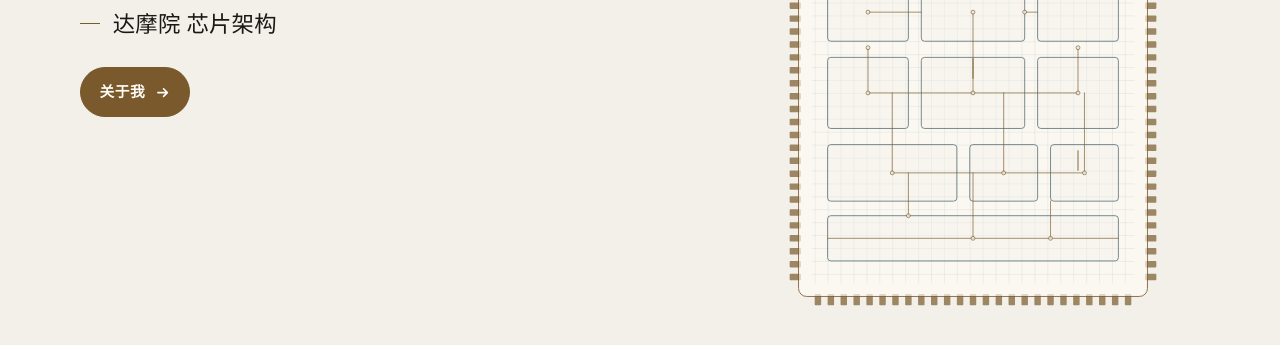
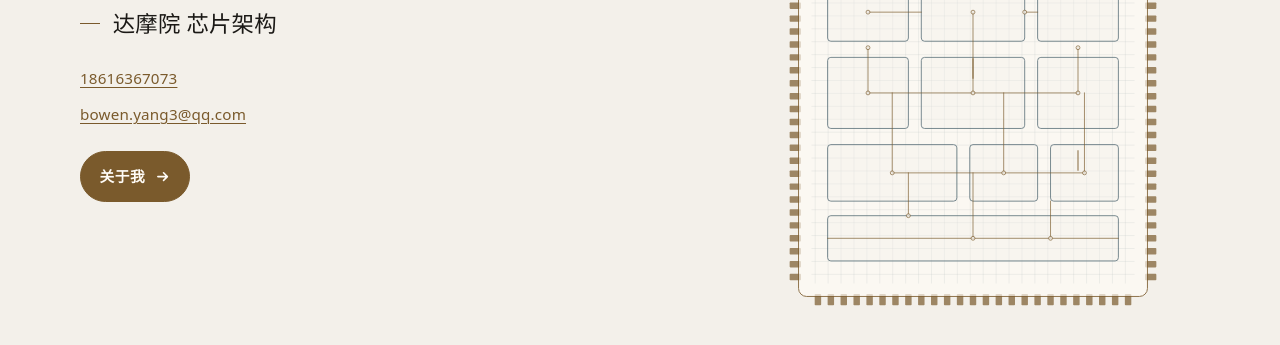
Before and after one commit to Booowennn/bowen-personal-site, a plain HTML site: page index.html in a window 1280 px wide. Shown: the part 119-464 px from the top of the page. Drawn offline with Linux system fonts and the light colour scheme.

Commit message:
Restore authorized contact details on the personal site card

```diff
--- a/index.html
+++ b/index.html
@@ -883,6 +883,8 @@ footer.site p { margin: 0; }
 }
 
   :root { --header-h: 0rem; }
+  .contact-details { display: flex; flex-direction: column; align-items: flex-start; gap: .55rem; margin-top: 1.4rem; color: var(--ink-muted); font-size: .95rem; }
+  .contact-details a { overflow-wrap: anywhere; }
   </style>
   <script>
 
@@ -906,6 +908,10 @@ footer.site p { margin: 0; }
       <div class="hero-copy">
         <h1>杨博文</h1>
         <p class="role">达摩院 芯片架构</p>
+        <div class="contact-details" aria-label="联系方式">
+          <a href="tel:18616367073">18616367073</a>
+          <a href="mailto:bowen.yang3@qq.com">bowen.yang3@qq.com</a>
+        </div>
         <div class="hero-actions">
           <a class="btn" href="#about">关于我
             <svg class="arrow" viewBox="0 0 16 16" aria-hidden="true"><path d="M3 8h10M9 4l4 4-4 4"/></svg>
```
